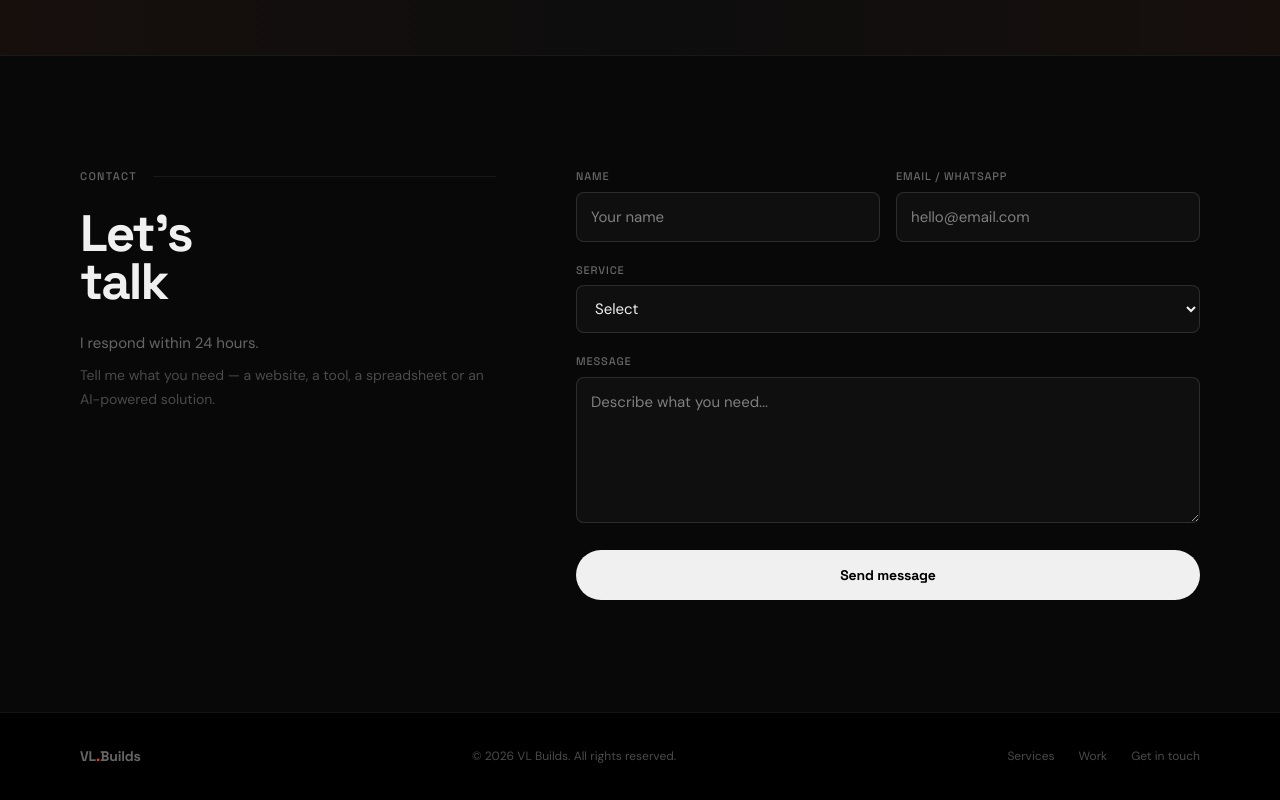
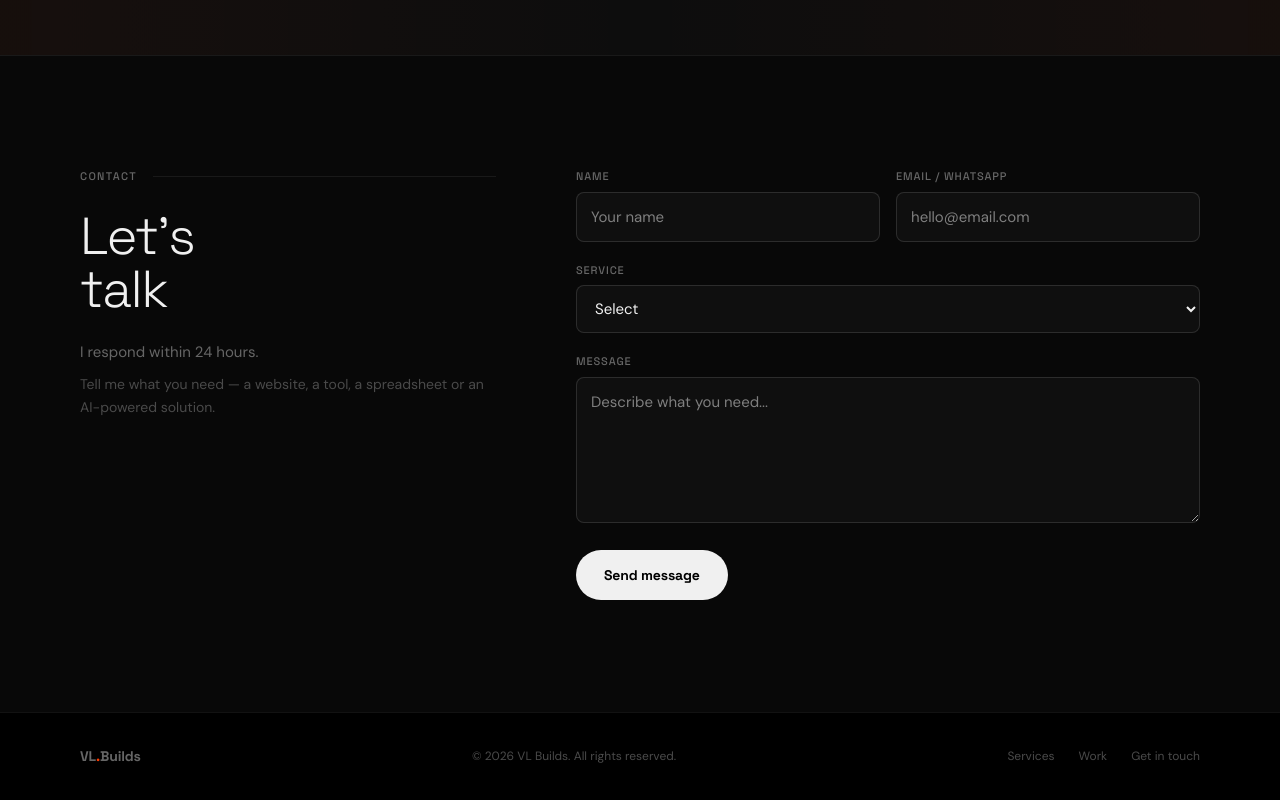
Before and after one commit to vl-builds/vlbuilds-site, a Next.js app: page / in a window 1280 px wide. Shown: the part 9020-9820 px from the top of the page. Built offline with nearby package versions, Linux system fonts and the light colour scheme.

Commit message:
feat(contato): stagger nos campos + foco accent (funcionalidade intacta)

```diff
--- a/src/app/page.js
+++ b/src/app/page.js
@@ -518,22 +518,36 @@ function ContatoSection({ t }) {
     <section id="contato" style={{ padding: '112px 0', borderTop: `1px solid ${BORDER}` }}>
       <div style={W}>
         <div style={{ display: 'grid', gridTemplateColumns: '1fr 1.5fr', gap: 80, alignItems: 'start' }}>
-          <Reveal>
-            <Eyebrow>{c.eyebrow}</Eyebrow>
-            <h2 style={{ fontFamily: DISPLAY, fontWeight: 900, fontSize: 'clamp(2.2rem, 4vw, 5rem)', letterSpacing: '-0.04em', lineHeight: 0.95, color: FG, marginBottom: 24 }}>
-              {c.heading[0]}<br />{c.heading[1]}
-            </h2>
+          <div>
+            <Reveal><Eyebrow>{c.eyebrow}</Eyebrow></Reveal>
+            <LineReveal
+              as="h2"
+              lines={[c.heading[0], c.heading[1]]}
+              style={{
+                fontFamily: DISPLAY,
+                fontSize: 'var(--text-h2)',
+                fontWeight: 'var(--font-weight-display)',
+                letterSpacing: 'var(--tracking-display)',
+                lineHeight: 'var(--leading-tight)',
+                color: FG,
+                marginBottom: 24,
+              }}
+              stagger={0.12}
+              delay={0.05}
+            />
+            <Reveal type="riseIn" delay={0.15}>
               <p style={{ fontFamily: BODY, fontSize: 15, color: MUTED, lineHeight: 1.7, marginBottom: 8 }}>{c.response}</p>
               <p style={{ fontFamily: BODY, fontSize: 14, color: 'var(--color-fg-3)', lineHeight: 1.65 }}>{c.body}</p>
             </Reveal>
+          </div>
 
-          <Reveal delay={0.1}>
           <form action="https://api.web3forms.com/submit" method="POST">
             <input type="hidden" name="access_key" value="SEU-ACCESS-KEY-AQUI" />
             <input type="hidden" name="redirect" value="/obrigado" />
             <input type="hidden" name="subject" value="Novo lead — VL Builds" />
 
-              <div style={{ display: 'grid', gap: 20 }}>
+            <StaggerContainer style={{ display: 'grid', gap: 20 }}>
+              <StaggerItem variant="slideUp">
                 <div style={{ display: 'grid', gridTemplateColumns: '1fr 1fr', gap: 16 }}>
                   <div>
                     <label style={LBL}>{c.labelName}</label>
@@ -548,6 +562,8 @@ function ContatoSection({ t }) {
                       onBlur={e => { e.target.style.borderColor = 'var(--color-border-1)'; }} />
                   </div>
                 </div>
+              </StaggerItem>
+              <StaggerItem variant="slideUp">
                 <div>
                   <label style={LBL}>{c.labelSvc}</label>
                   <select name="servico" style={{ ...INP, cursor: 'pointer' }}
@@ -557,20 +573,24 @@ function ContatoSection({ t }) {
                     {c.services.map(sv => <option key={sv}>{sv}</option>)}
                   </select>
                 </div>
+              </StaggerItem>
+              <StaggerItem variant="slideUp">
                 <div>
                   <label style={LBL}>{c.labelMsg}</label>
                   <textarea name="message" rows={5} required placeholder={c.phMsg} style={{ ...INP, resize: 'vertical' }}
                     onFocus={e => { e.target.style.borderColor = 'var(--color-accent)'; }}
                     onBlur={e => { e.target.style.borderColor = 'var(--color-border-1)'; }} />
                 </div>
+              </StaggerItem>
+              <StaggerItem variant="slideUp">
                 <button type="submit" style={{ fontFamily: DISPLAY, fontSize: 14, fontWeight: 700, padding: '14px 28px', background: 'var(--color-fg)', color: 'var(--color-on-fg)', border: 'none', borderRadius: 'var(--radius-btn)', cursor: 'pointer', transition: 'background 0.2s, color 0.2s', alignSelf: 'flex-start', letterSpacing: '-0.01em' }}
                   onMouseEnter={e => { e.currentTarget.style.background = 'var(--color-accent)'; e.currentTarget.style.color = 'var(--color-on-accent)'; }}
                   onMouseLeave={e => { e.currentTarget.style.background = 'var(--color-fg)'; e.currentTarget.style.color = 'var(--color-on-fg)'; }}>
                   {c.btn}
                 </button>
-              </div>
+              </StaggerItem>
+            </StaggerContainer>
           </form>
-          </Reveal>
         </div>
       </div>
       <style>{`
```
Lines whose indentation alone changed are shown as unchanged.
